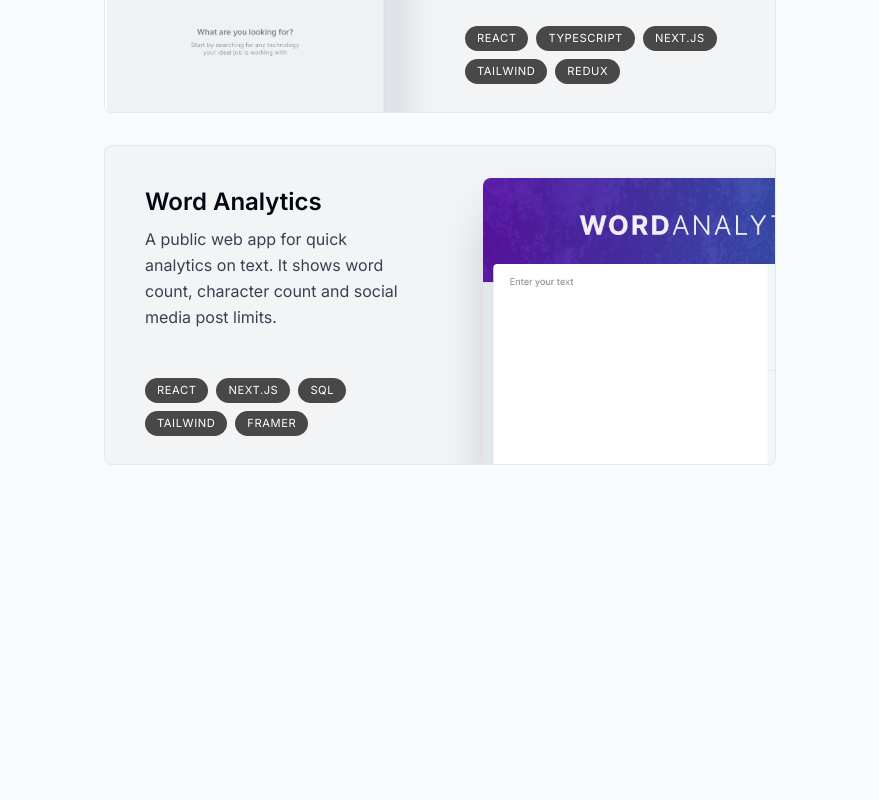
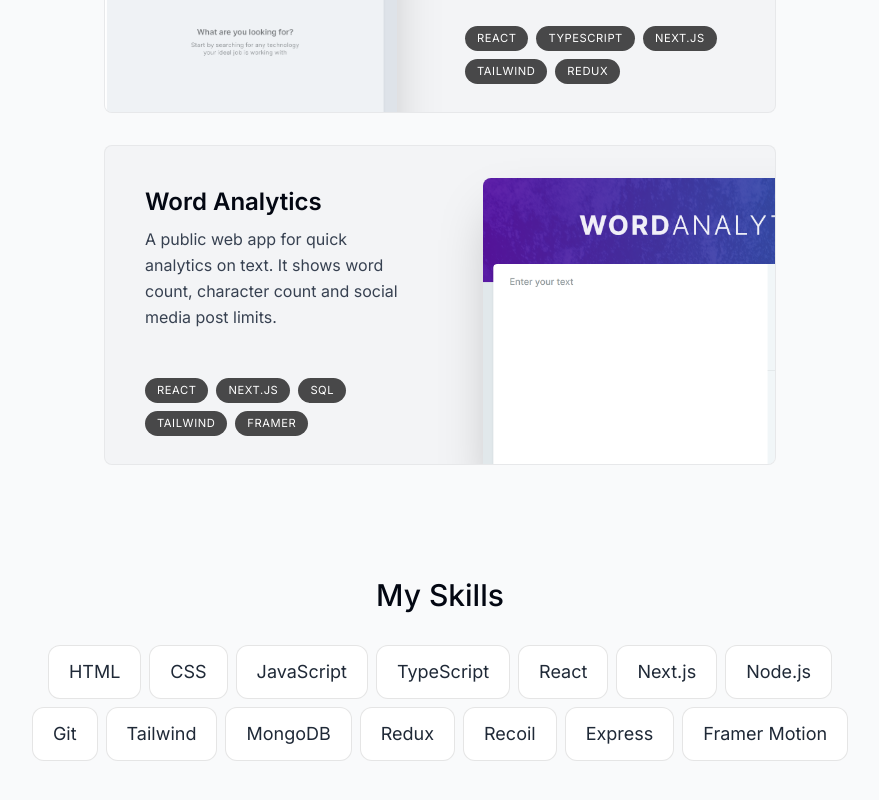
Before and after one commit to bigyanpatel/portfolio-next-2, a Next.js app: page / in a window 1280 px wide. Shown: the part 1988-2788 px from the top of the page, without its empty margins (200-1079 px from the left). Before the commit the page ends 2565 px from the top, so only its background shows below. Built offline with nearby package versions, Linux system fonts and the light colour scheme.

Commit message:
Feat: Skill section added

```diff
--- a/app/page.tsx
+++ b/app/page.tsx
@@ -2,6 +2,7 @@
 import Intro from "@/components/Intro";
 import Projects from "@/components/Projects";
 import SectionDivider from "@/components/Section-Divider";
+import Skills from "@/components/Skills";
 
 export default function Home() {
   return (
@@ -10,6 +11,7 @@
       <SectionDivider />
       <About />
       <Projects />
+      <Skills/>
     </main>
   );
 }
--- /dev/null
+++ b/components/Skills.tsx
@@ -0,0 +1,52 @@
+"use client";
+
+import React from "react";
+import { skillsData } from "@/lib/data";
+import { useSectionInView } from "@/lib/hooks";
+import { motion } from "framer-motion";
+import SectionHeading from "./Section-Heading";
+
+const fadeInAnimationVariants = {
+  initial: {
+    opacity: 0,
+    y: 100,
+  },
+  animate: (index: number) => ({
+    opacity: 1,
+    y: 0,
+    transition: {
+      delay: 0.05 * index,
+    },
+  }),
+};
+
+export default function Skills() {
+  const { ref } = useSectionInView("Skills");
+
+  return (
+    <section
+      id="skills"
+      ref={ref}
+      className="mb-28 max-w-[53rem] scroll-mt-28 text-center sm:mb-40"
+    >
+      <SectionHeading>My skills</SectionHeading>
+      <ul className="flex flex-wrap justify-center gap-2 text-lg text-gray-800">
+        {skillsData.map((skill, index) => (
+          <motion.li
+            className="bg-white borderBlack rounded-xl px-5 py-3 dark:bg-white/10 dark:text-white/80"
+            key={index}
+            variants={fadeInAnimationVariants}
+            initial="initial"
+            whileInView="animate"
+            viewport={{
+              once: true,
+            }}
+            custom={index}
+          >
+            {skill}
+          </motion.li>
+        ))}
+      </ul>
+    </section>
+  );
+}
```
